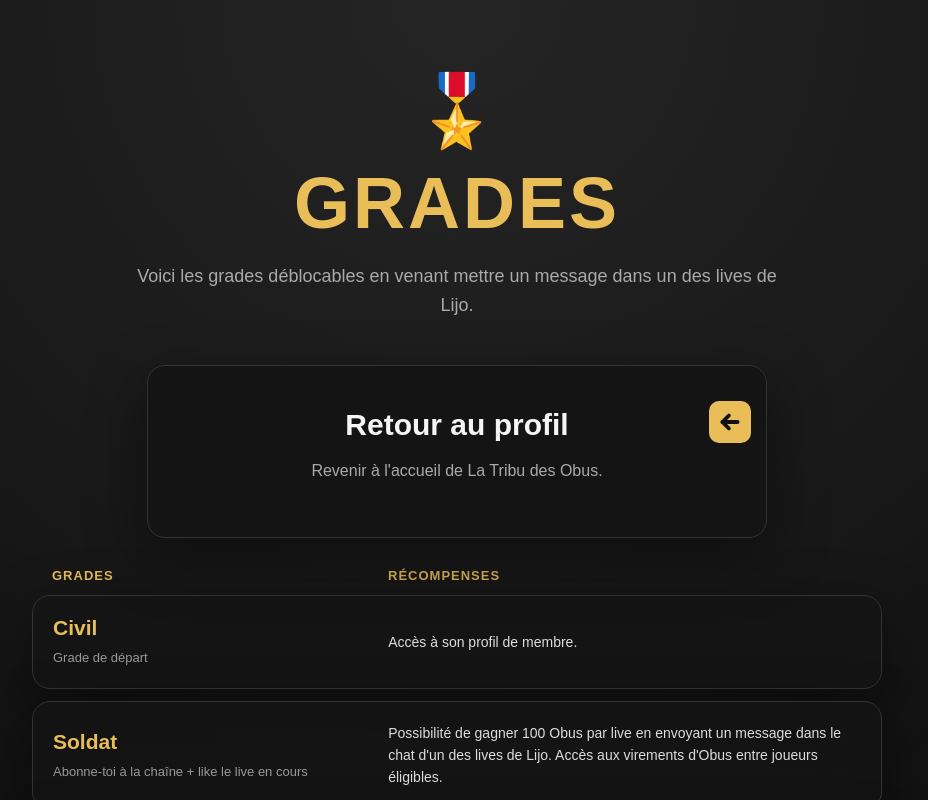
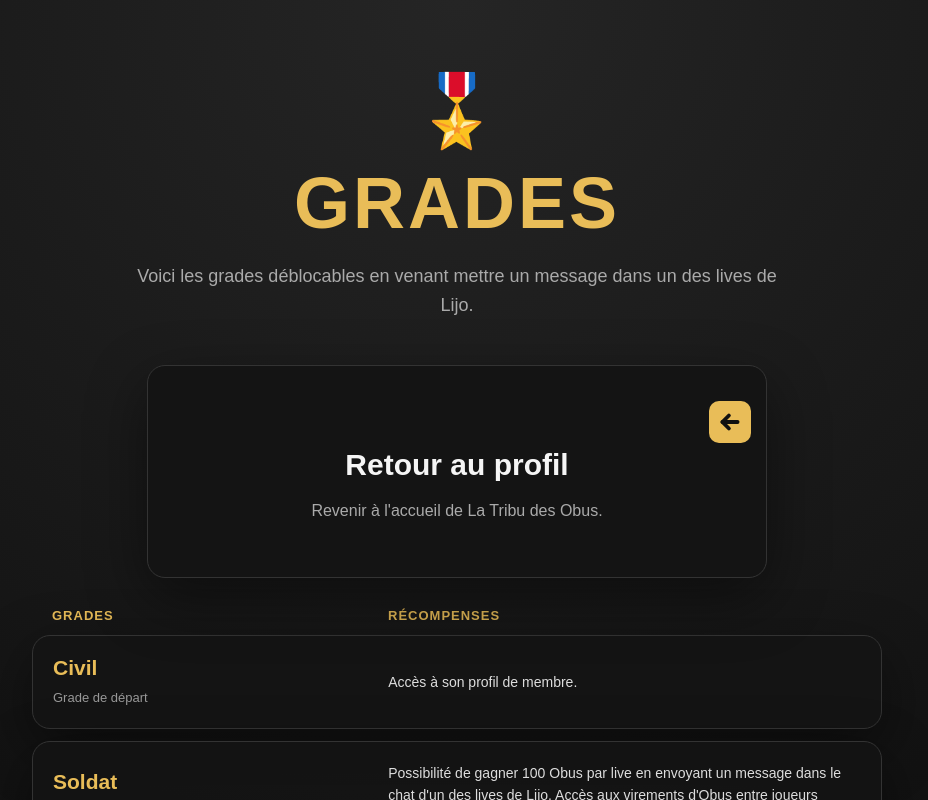
Before and after one commit to lijogaming/LA-TRIBU-DES-OBUS, a Next.js app: page /grades in a window 1280 px wide. Shown: the top 800 px of the page, without its empty margins (183-1111 px from the left). Built offline with nearby package versions, Linux system fonts and the light colour scheme.

Commit message:
Update page.js

```diff
--- a/app/grades/page.js
+++ b/app/grades/page.js
@@ -84,7 +84,7 @@ export default function GradesPage() {
         className="card"
         style={{
           position: "relative",
-          paddingTop: "30px",
+          paddingTop: "70px",
           marginTop: "30px",
           marginBottom: "25px",
         }}
```
